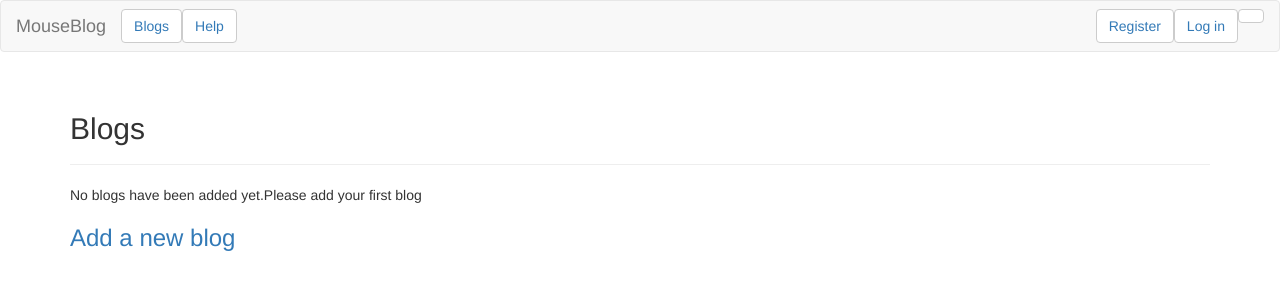
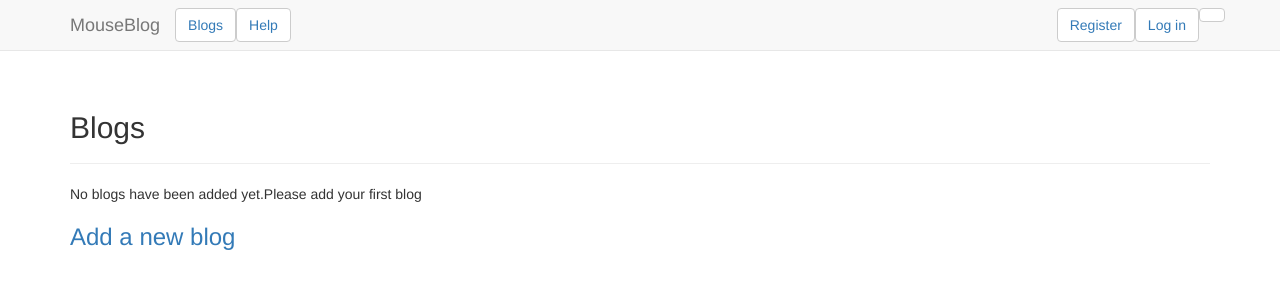
Before and after one commit to angelmouse-max/MouseBlog, a Django app: page /blogs/ in a window 1280 px wide. Shown: the top 300 px of the page. Run offline with Django 3.2, Linux system fonts and the light colour scheme; data that the repository does not hold is empty; some libraries are stand-ins or nearby versions.

Commit message:
fix neweeeeeeeeeeeeeeeeerrrrrrrrors

```diff
--- a/MouseBlogs/templates/MouseBlogs/base.html
+++ b/MouseBlogs/templates/MouseBlogs/base.html
@@ -15,11 +15,12 @@
   </head>
 
   <body>
-      <nav class="navbar navbar-default">
-        <div class="container-fluid">
+      <nav class="navbar navbar-default navbar-static-top">
+        <div class="container">
         <!-- Brand and toggle get grouped for better mobile display -->
         <div class="navbar-header">
-          <button type="button" class="navbar-toggle collapsed" data-toggle="collapse" data-target="#bs-example-navbar-collapse-1" aria-expanded="false">
+          <button type="button" class="navbar-toggle collapsed" data-toggle="collapse" data-target="#navbar" aria-expanded="false"
+          aria-controls="#navbar">
           </button>
           <a class="navbar-brand" href="{% url 'MouseBlogs:index' %}">MouseBlog</a>
         </div>
```
